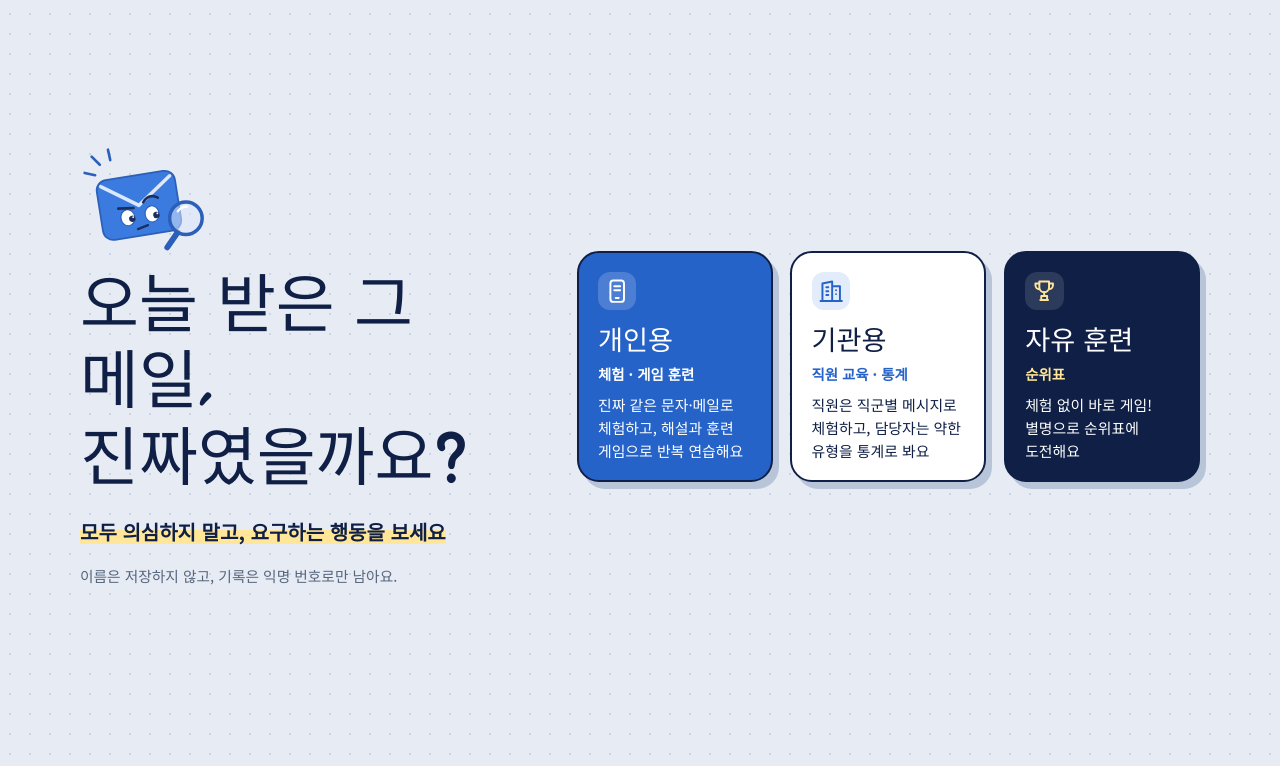
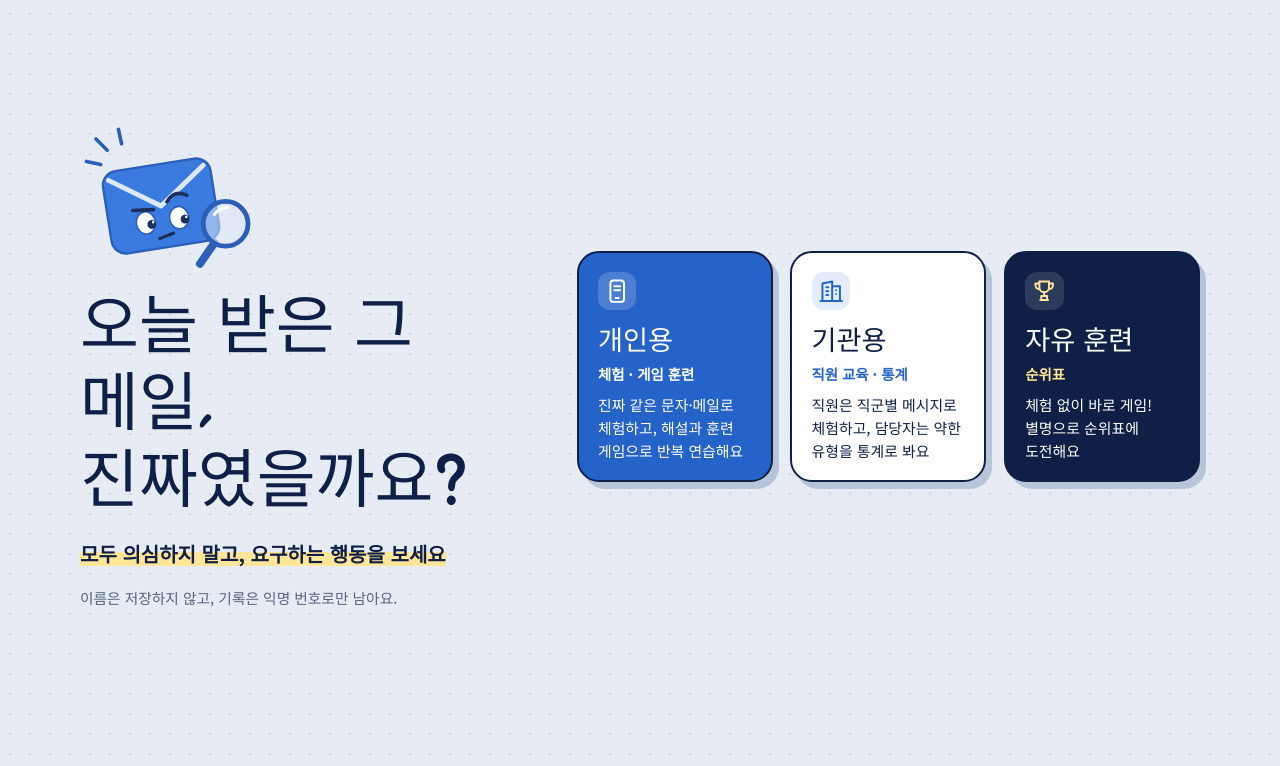
Before and after one commit to mandoo-roid/CatchPhish, a plain HTML site: page frontend/home.html in a window 1280 px wide. Shown: the part 56-822 px from the top of the page. Drawn offline with Linux system fonts and the light colour scheme.

Commit message:
[A] 첫 화면 마스코트 크기 조정

```diff
--- a/frontend/home.html
+++ b/frontend/home.html
@@ -72,7 +72,7 @@ main:focus { outline: none; }
 
 /* ===== 첫 화면: 제목 + 큰 버튼 3개만 (간결하게) ===== */
 .hero { display: grid; gap: 2.2rem; align-items: center; min-height: calc(100vh - 6rem); padding: 1rem 0 2rem; }
-.mascot-big { width: 8rem; display: block; animation: pop .9s cubic-bezier(.2,.8,.3,1) both; }
+.mascot-big { width: 11rem; display: block; animation: pop .9s cubic-bezier(.2,.8,.3,1) both; }
 @keyframes pop { from { transform: translateY(25%); opacity: 0; } to { transform: none; opacity: 1; } }
 .hero h1 { font-family: var(--title); font-weight: 400; color: var(--navy); font-size: clamp(2.3rem, 1.5rem + 3.6vw, 4rem); line-height: 1.2; margin: .5rem 0 1rem; }
 .say { font-weight: 700; color: var(--navy); font-size: clamp(1.02rem, .95rem + .4vw, 1.25rem); }
```
